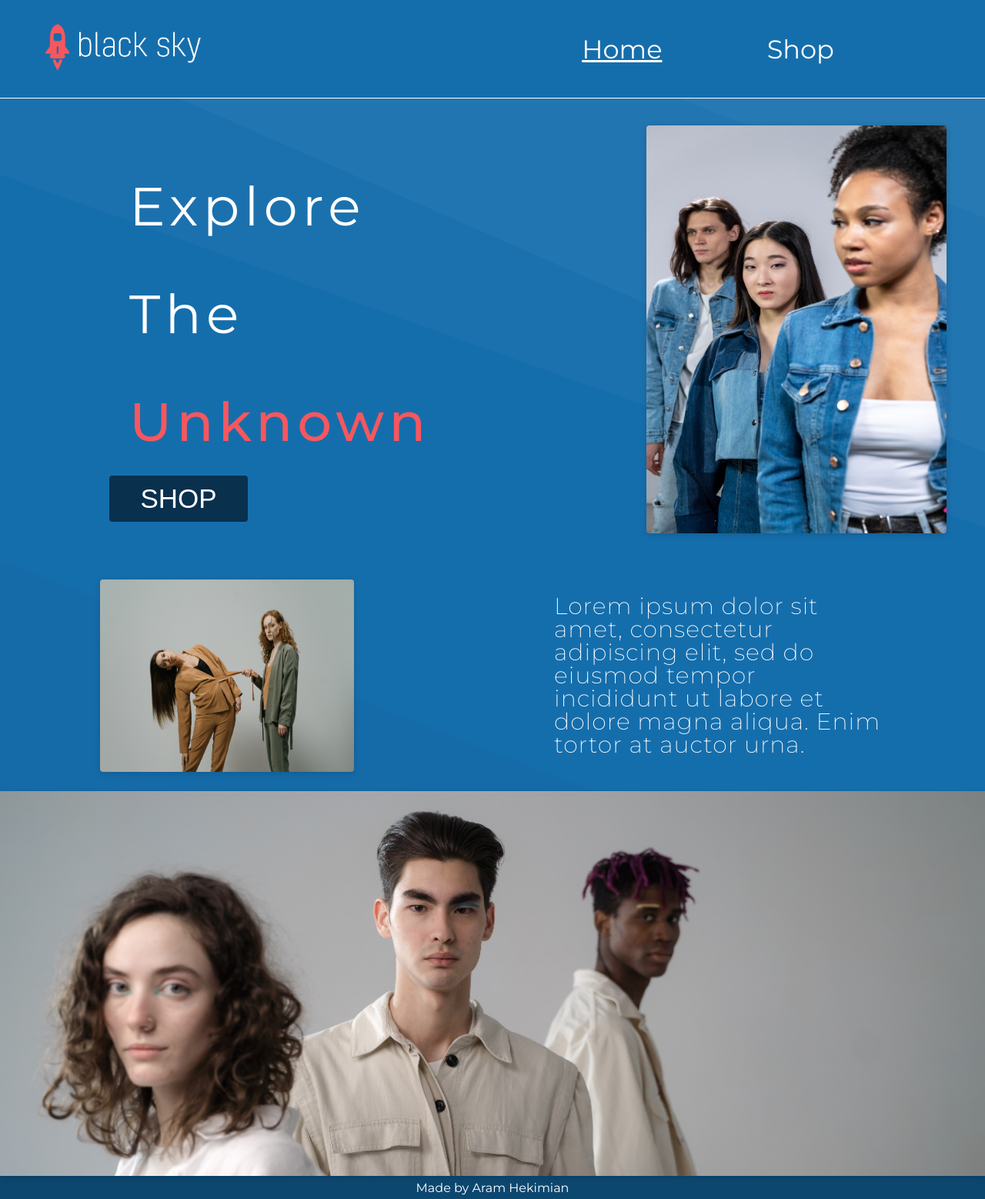
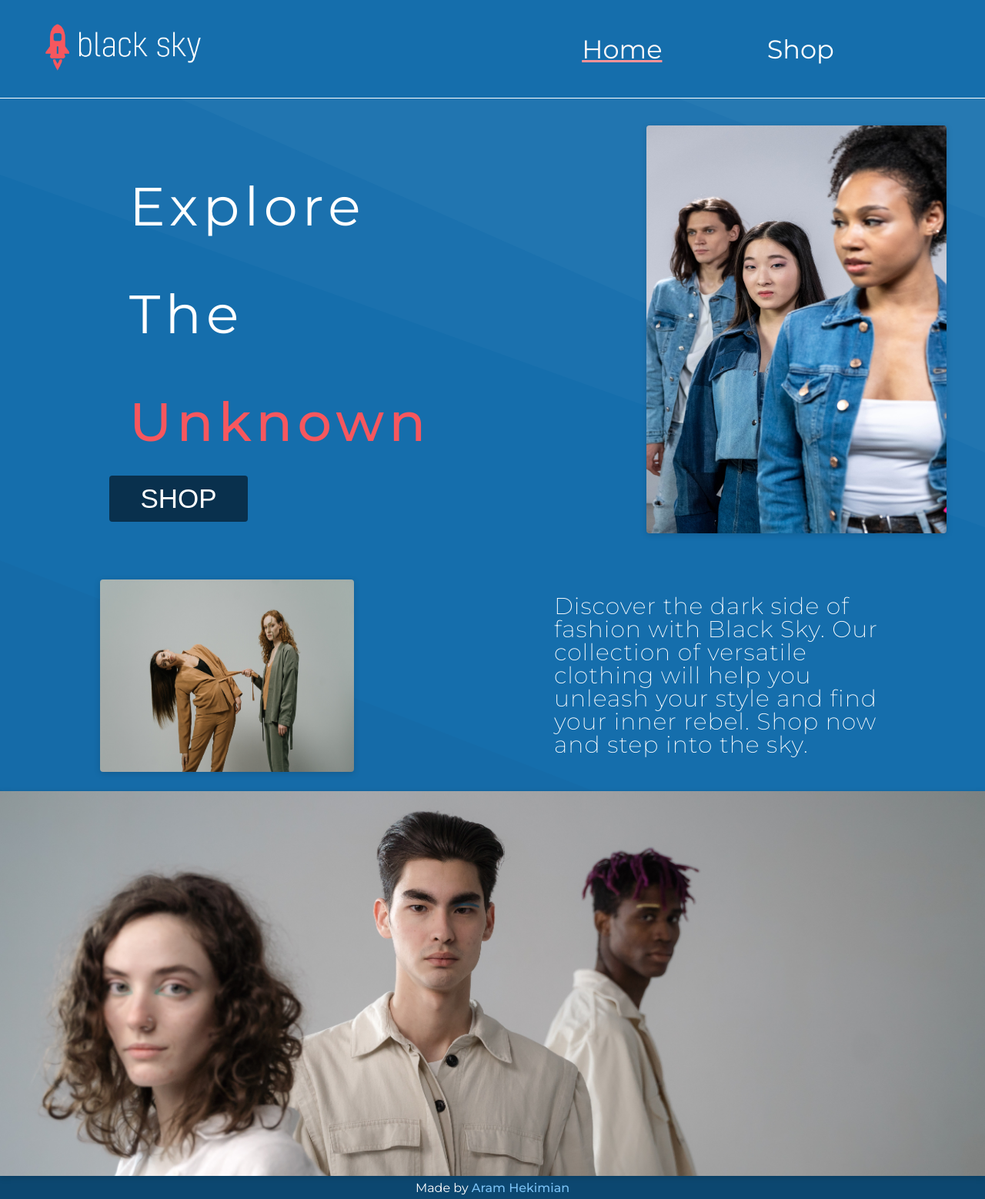
Before and after one commit to Hekimianz/shopping-cart, a React (Create React App) app: page / in a window 1280 px wide. Shown: the whole page at 77% size. Built offline with nearby package versions, Linux system fonts and the light colour scheme.

Commit message:
small style changes

```diff
--- a/src/App.css
+++ b/src/App.css
@@ -50,6 +50,8 @@ img {
 }
 .activeNav {
   text-decoration: underline;
+  text-decoration-color: #fb9297;
+  color: #fff8f8;
 }
 
 .nav-link:hover {
@@ -71,8 +73,12 @@ footer {
   color: white;
   text-decoration: none;
   transition: 0.3s all;
+  font-weight: 500;
+  color: #7ac1f4;
+  transition: 0.3s all;
 }
 
 #footer-link:hover {
   color: #f6575e;
+  font-size: 1.05em;
 }
--- a/src/components/Home.js
+++ b/src/components/Home.js
@@ -22,9 +22,9 @@ export default function Home() {
         <div id="main-mid-cont">
           <img id="models1" src={models1} alt="two models" />
           <p id="paragraph">
-            Lorem ipsum dolor sit amet, consectetur adipiscing elit, sed do
-            eiusmod tempor incididunt ut labore et dolore magna aliqua. Enim
-            tortor at auctor urna.{" "}
+            Discover the dark side of fashion with Black Sky. Our collection of
+            versatile clothing will help you unleash your style and find your
+            inner rebel. Shop now and step into the sky.{" "}
           </p>
         </div>
         <div id="main-bot-cont">
--- a/src/components/Shop.css
+++ b/src/components/Shop.css
@@ -9,7 +9,6 @@
 .row {
   display: flex;
   flex-direction: column;
-  padding-bottom: 20px;
   padding-top: 20px;
 }
 
@@ -17,6 +16,8 @@
   display: flex;
   overflow-y: hidden;
   overflow-x: scroll;
+  padding-top: 20px;
+  padding-bottom: 20px;
 }
 
 .row-cards::-webkit-scrollbar {
@@ -27,7 +28,6 @@
   color: white;
   margin-left: 10px;
   margin-bottom: 15px;
-  padding-bottom: 5px;
 }
 
 .card-cont {
@@ -82,6 +82,13 @@
   display: flex;
   align-items: center;
   justify-content: center;
+  border: 2px solid #ac5416;
+  cursor: pointer;
+}
+
+#cart:hover > #cartIcon,
+#cart:hover > #cartNum {
+  transform: scale(1.1);
 }
 
 #cartIcon {
@@ -89,6 +96,8 @@
   width: 45px;
   filter: invert(100%) sepia(100%) saturate(2%) hue-rotate(114deg)
     brightness(108%) contrast(101%);
+  -webkit-user-drag: none;
+  transition: 0.3s all;
 }
 
 #cartNum {
@@ -98,6 +107,7 @@
   margin-bottom: 15px;
   margin-left: 5px;
   user-select: none;
+  transition: 0.3s all;
 }
 @media screen and (min-width: 1000px) {
   .card-cont {
--- a/src/components/Shop.js
+++ b/src/components/Shop.js
@@ -37,9 +37,19 @@ export default function Shop() {
           <Card image={tshirt6} name="Stained Shirt" price="14.99" />
         </div>
       </section>
+      <section className="row">
+        <h2 className="row-heading">Another Collection</h2>
+        <div className="row-cards">
+          <Card image={hoodie} name="Hoodie" price="39.99" />
+          <Card image={leggings} name="Leggings" price="29.99" />
+          <Card image={tshirt1} name="Rider Shirt" price="25.99" />
+          <Card image={tshirt2} name="Cool Shirt" price="19.99" />
+          <Card image={tshirt3} name="Rider Shirt(No Sleeves)" price="25.99" />
+        </div>
+      </section>
       <div id="cart">
         <img id="cartIcon" src={cart} alt="cart" />
-        <span id="cartNum">5</span>
+        <span id="cartNum">0</span>
       </div>
     </div>
   );
```
